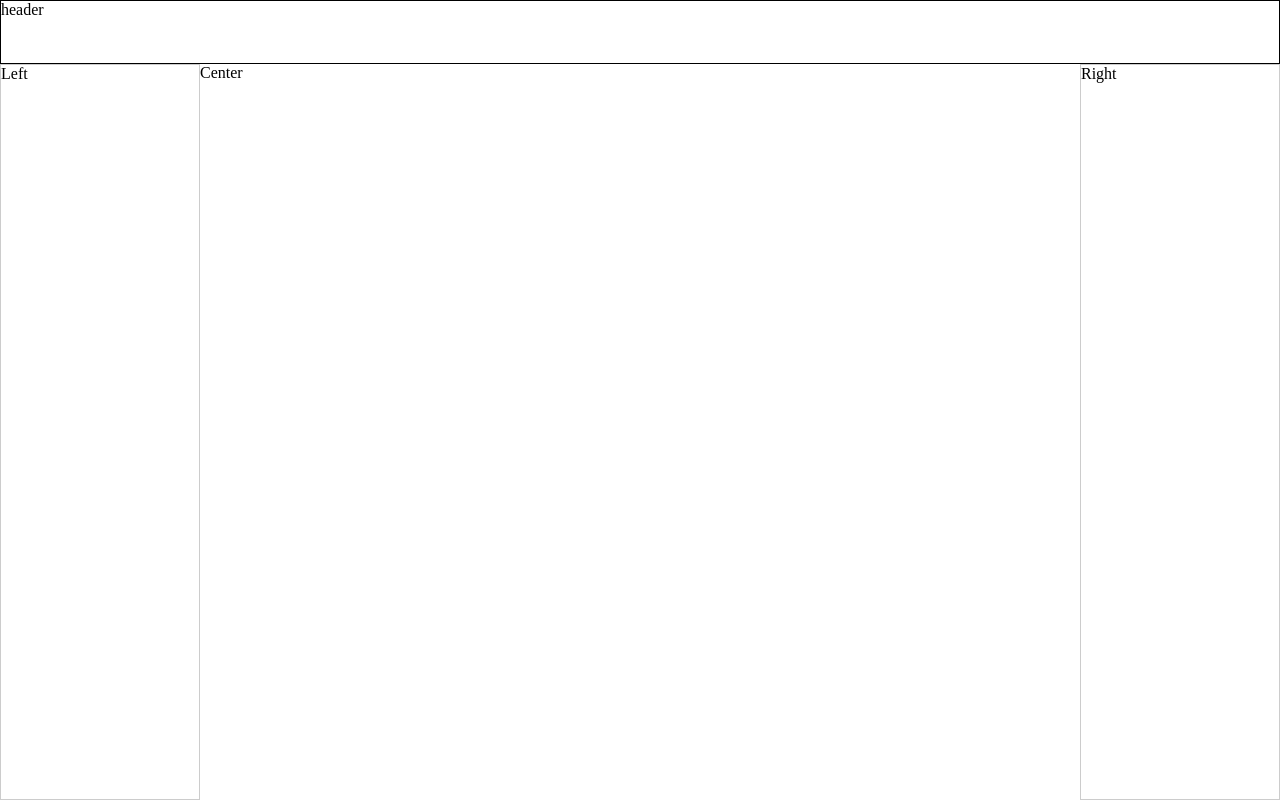
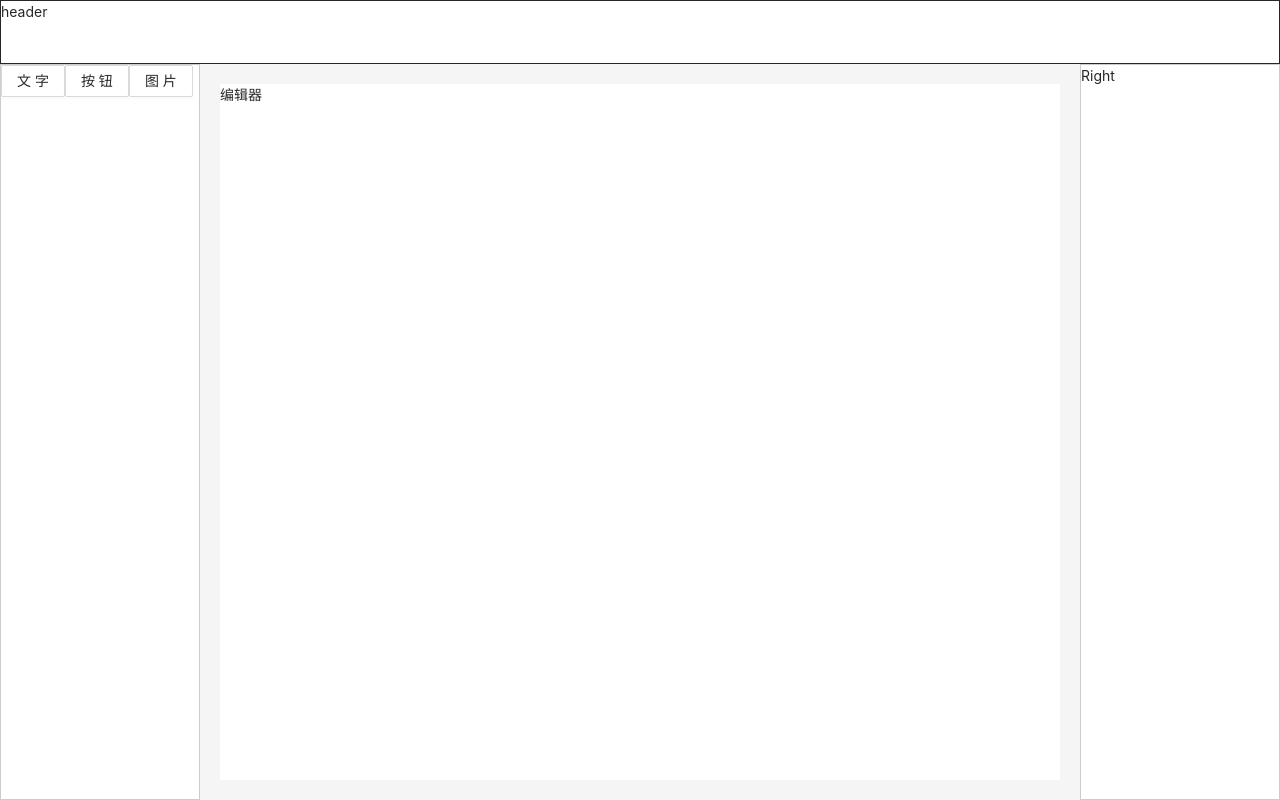
Before and after one commit to DCbryant/visual, a React (Create React App) app: page / in a window 1280 px wide. Built offline with nearby package versions, Linux system fonts and the light colour scheme.

Commit message:
add drag

```diff
--- a/package.json
+++ b/package.json
@@ -6,7 +6,10 @@
     "@testing-library/jest-dom": "^5.11.4",
     "@testing-library/react": "^11.1.0",
     "@testing-library/user-event": "^12.1.10",
+    "antd": "^4.10.0",
     "react": "^17.0.1",
+    "react-dnd": "^11.1.3",
+    "react-dnd-html5-backend": "^11.1.3",
     "react-dom": "^17.0.1",
     "react-scripts": "4.0.1",
     "web-vitals": "^0.2.4"
--- a/src/App.js
+++ b/src/App.js
@@ -1,6 +1,7 @@
 import Header from './Header';
 import Main from './Main';
 import './App.css';
+import 'antd/dist/antd.css';
 
 function App() {
   return (
--- a/src/Center.js
+++ b/src/Center.js
@@ -1,7 +1,28 @@
+import Editor from './Editor';
+import {componentList} from './constance';
+
 function Center() {
+  const handleDrop = (e) => {
+    e.preventDefault()
+    e.stopPropagation()
+    const index = e.dataTransfer.getData('index');
+  }
+
+  const handleDragOver = (e) => {
+    e.preventDefault()
+    e.stopPropagation()
+    const index = e.dataTransfer.getData('index');
+    const component = componentList[index];
+    console.log(component, 'component')
+  }
+
   return (
-    <div style={{flex: 1}}>
-      Center
+    <div
+      style={{flex: 1, padding: 20, backgroundColor: '#f5f5f5'}}
+      onDrop={handleDrop}
+      onDragOver={handleDragOver}
+    >
+      <Editor />
     </div>
   );
 }
--- /dev/null
+++ b/src/DragComponent.js
@@ -0,0 +1,20 @@
+
+import { Button } from 'antd'
+
+function DragComponent(props) {
+  const {type, index} = props;
+  const textMap = {
+    'text': '文字',
+    'button': '按钮',
+    'image': '图片'
+  };
+  if (!type) return null;
+
+  return (
+    <Button draggable data-index={index} >
+      {textMap[type]}
+    </Button>
+  );
+}
+
+export default DragComponent;
--- /dev/null
+++ b/src/Editor.js
@@ -0,0 +1,9 @@
+function Editor() {
+  return (
+    <div style={{backgroundColor: '#fff', width: '100%', height: '100%'}}>
+      编辑器
+    </div>
+  );
+}
+
+export default Editor;
--- a/src/Left.js
+++ b/src/Left.js
@@ -1,7 +1,15 @@
+import DragComponent from './DragComponent'
+import {componentList} from './constance'
+
 function Left() {
+  const xx = (e) => {
+    e.dataTransfer.setData('index', e.target.dataset.index)
+  }
   return (
-    <div style={{width: 200, border: '1px solid #ccc'}}>
-      Left
+    <div style={{ width: 200, border: '1px solid #ccc' }} onDragStart={xx} >
+      {componentList.map((type, index) => (
+        <DragComponent key={type} type={type} index={index} />
+      ))}
     </div>
   );
 }
--- /dev/null
+++ b/src/constance.js
@@ -0,0 +1 @@
+export const componentList =  ['text', 'button', 'image']
```
Also changed, not shown: 1 other file (tests, documents, lock files or other folders).
